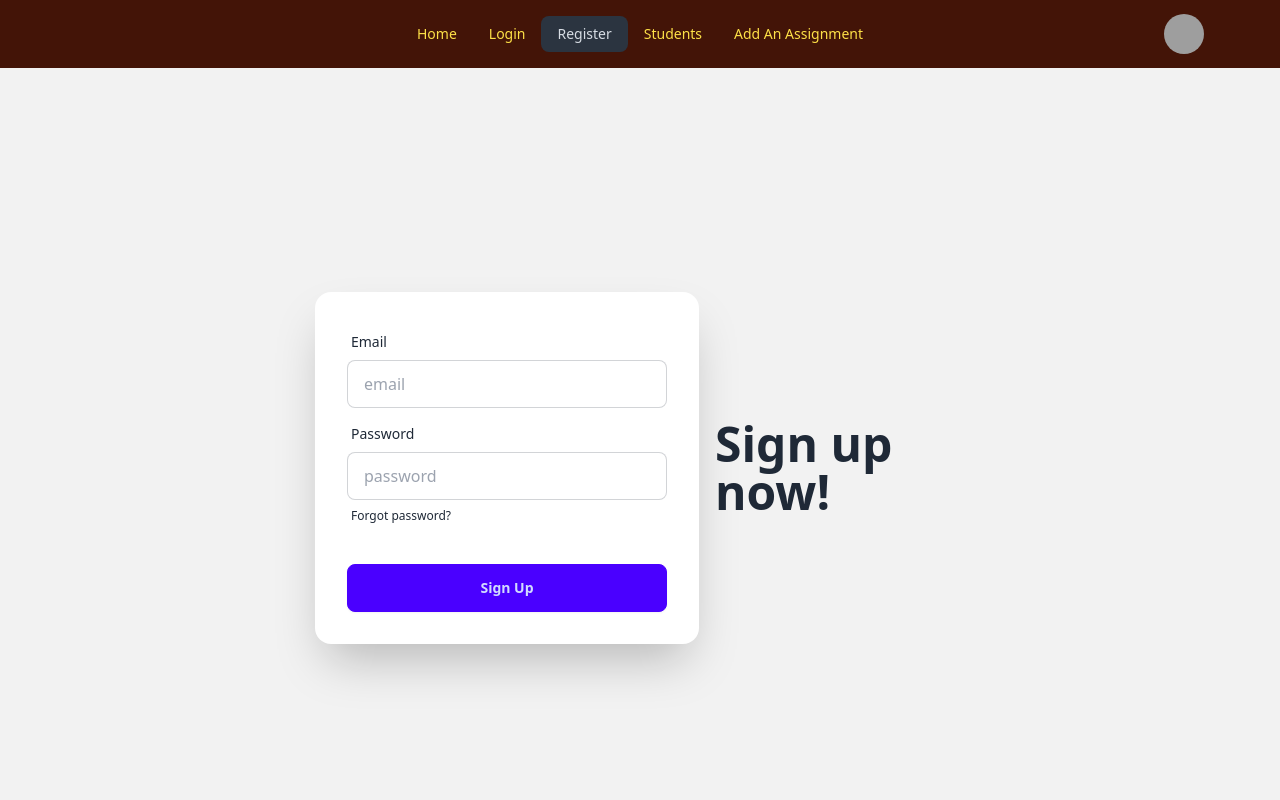
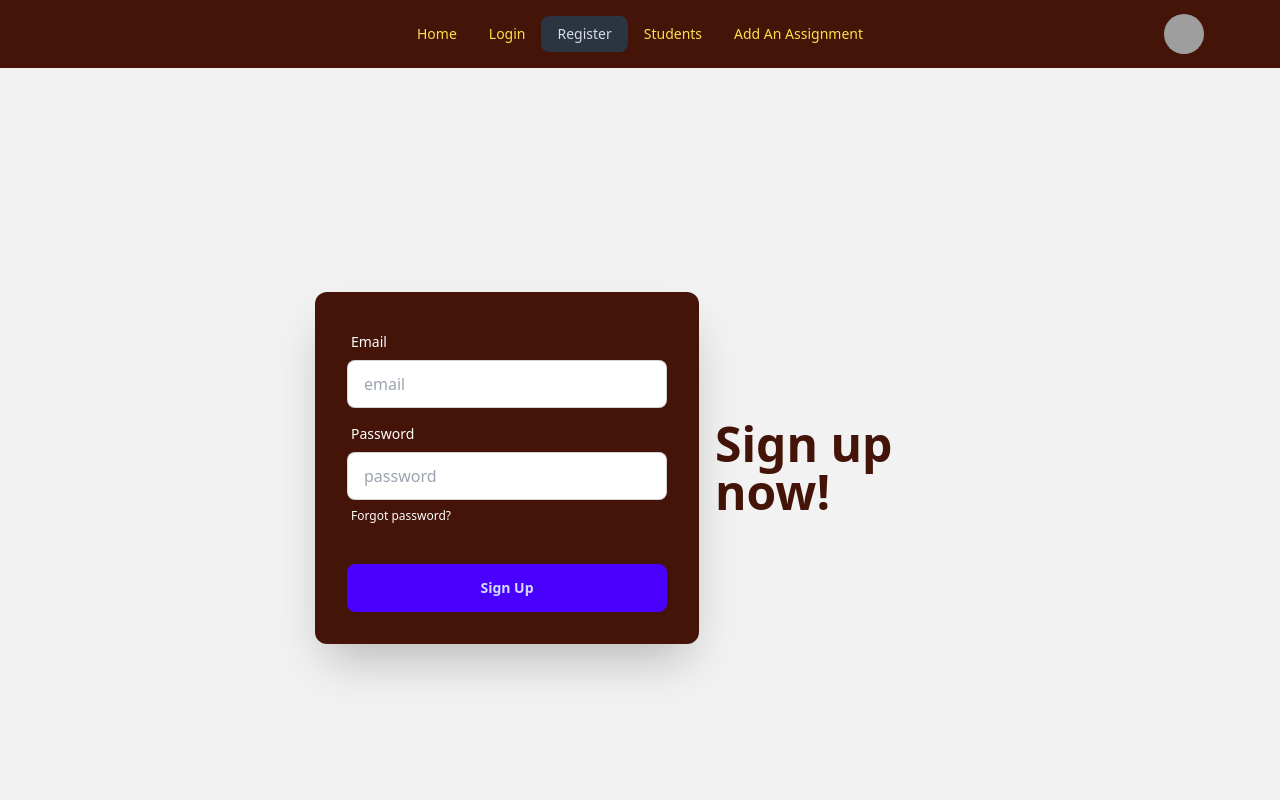
Before and after one commit to Mohammed-Saiful-Islam/b9a11-client-side-Mohammed-Saiful-Islam, a React (Vite) app: page /signup in a window 1280 px wide. Shown: the top 800 px of the page. Built offline with nearby package versions, Linux system fonts and the light colour scheme; grey boxes are pictures that could not be loaded.

Commit message:
some color changed in login and register page

```diff
--- a/src/components/SignIn.jsx
+++ b/src/components/SignIn.jsx
@@ -43,27 +43,27 @@ const SignIn = () => {
             <div className="hero min-h-screen bg-base-200">
   <div className="hero-content flex-col lg:flex-row-reverse">
     <div className="text-center lg:text-left">
-      <h1 className="text-5xl font-bold">Login now!</h1>
+      <h1 className="text-5xl font-bold text-orange-950">Login now!</h1>
     </div>
     <div className="card shrink-0 w-full max-w-sm shadow-2xl bg-base-100">
-      <form onSubmit={handleSignIn} className="card-body">
+      <form onSubmit={handleSignIn} className="card-body bg-orange-950 rounded-xl">
         <div className="form-control">
           <label className="label">
-            <span className="label-text">Email</span>
+            <span className="label-text text-white">Email</span>
           </label>
           <input type="email" name="email"  placeholder="email" className="input input-bordered" required />
         </div>
         <div className="form-control">
           <label className="label">
-            <span className="label-text">Password</span>
+            <span className="label-text text-white">Password</span>
           </label>
           <input type="password" name="password" placeholder="password" className="input input-bordered" required />
           <label className="label">
-            <a href="#" className="label-text-alt link link-hover">Forgot password?</a>
+            <a href="#" className="label-text-alt link link-hover text-white hover:bg-white">Forgot password?</a>
           </label>
         </div>
         <div className="form-control mt-6">
-          <button className="btn btn-primary">Login</button>
+          <button className="btn btn-primary hover:bg-orange-600">Login</button>
         </div>
       </form>
     </div>
--- a/src/components/SignUp.jsx
+++ b/src/components/SignUp.jsx
@@ -45,28 +45,28 @@ const SignUp = () => {
 
       <div className="hero-content flex-col lg:flex-row-reverse">
         <div className="text-center lg:text-left">
-          <h1 className="text-5xl font-bold">Sign up now!</h1>
+          <h1 className="text-5xl font-bold text-orange-950">Sign up now!</h1>
 
         </div>
         <div className="card shrink-0 w-full max-w-sm shadow-2xl bg-base-100">
-          <form onSubmit={handleSignUp} className="card-body">
+          <form onSubmit={handleSignUp} className="card-body bg-orange-950 rounded-xl">
             <div className="form-control">
               <label className="label">
-                <span className="label-text">Email</span>
+                <span className="label-text text-white">Email</span>
               </label>
               <input name="email" type="email" placeholder="email" className="input input-bordered" required />
             </div>
             <div className="form-control">
               <label className="label">
-                <span className="label-text">Password</span>
+                <span className="label-text text-white">Password</span>
               </label>
               <input name="password" type="password" placeholder="password" className="input input-bordered" required />
               <label className="label">
-                <a href="#" className="label-text-alt link link-hover">Forgot password?</a>
+                <a href="#" className="label-text-alt link link-hover text-white hover:bg-white">Forgot password?</a>
               </label>
             </div>
             <div className="form-control mt-6">
-              <button className="btn btn-primary">Sign Up</button>
+              <button className="btn btn-primary hover:bg-orange-600">Sign Up</button>
             </div>
           </form>
         </div>
```
